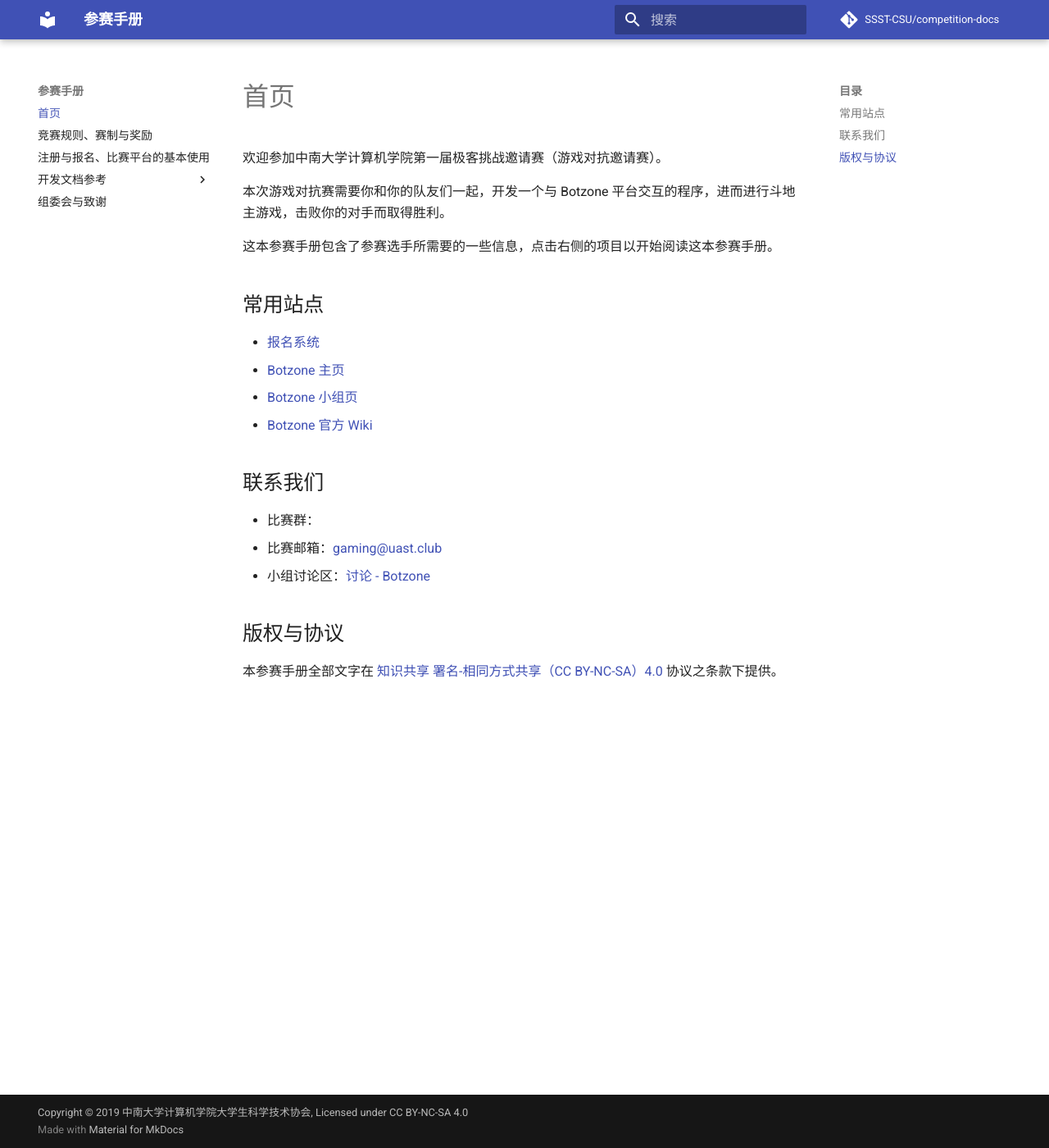
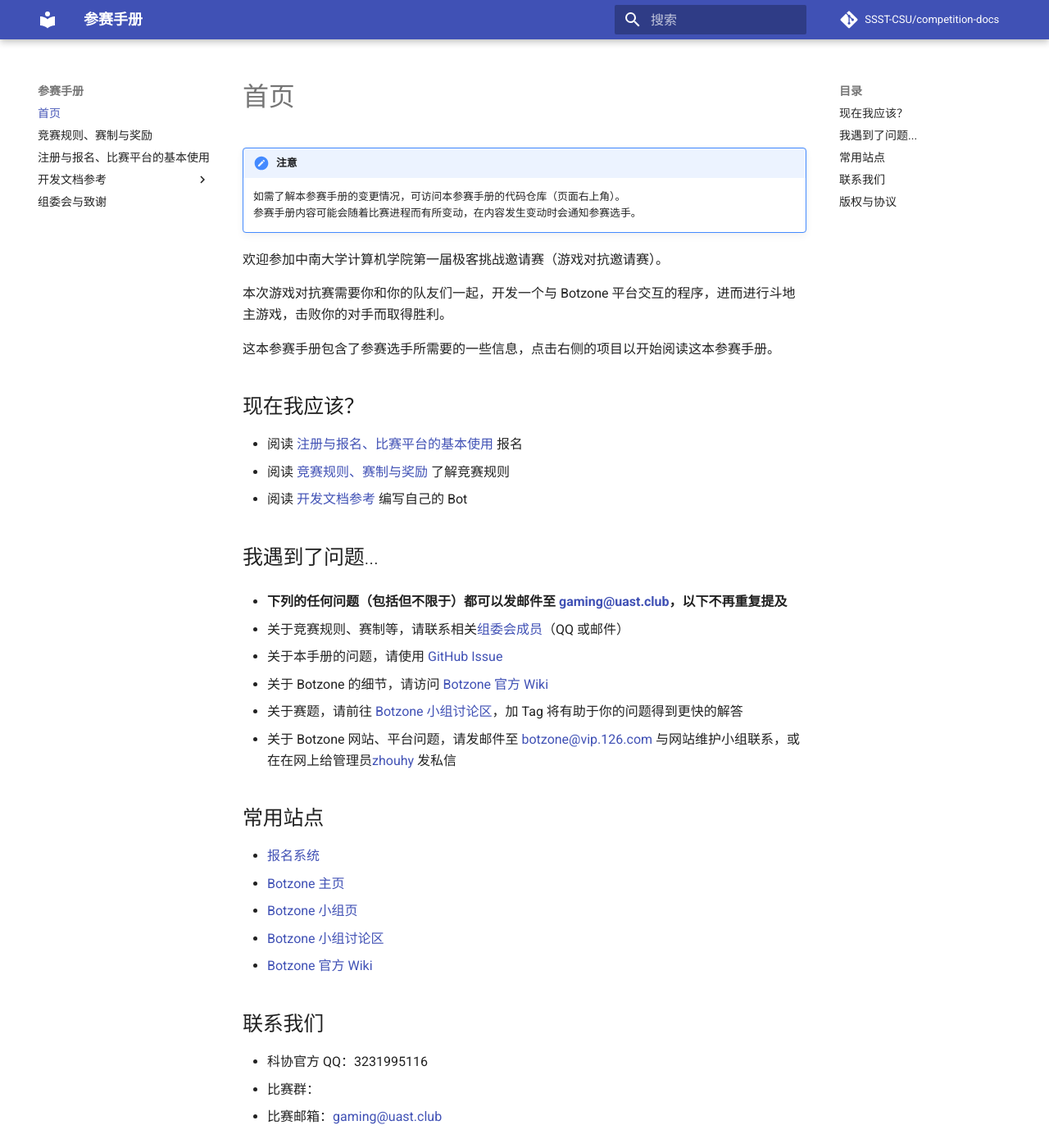
Before and after one commit to SSST-CSU/competition-docs, an MkDocs documentation site: the page built from docs/index.md, in a window 1280 px wide and 1400 px high. Shown: the whole window at 82% size. Built offline with MkDocs 1.6.1 and Material for MkDocs 9.7.7, drawn with Linux system fonts in a browser that asks for light colours; comment, search, counter and statistics services are not loaded; some of the changed text lies outside the part shown.

Commit message:
update document

```diff
--- a/docs/index.md
+++ b/docs/index.md
@@ -1,4 +1,8 @@
 # 首页
+
+!!! 注意
+    如需了解本参赛手册的变更情况，可访问本参赛手册的代码仓库（页面右上角）。
+    参赛手册内容可能会随着比赛进程而有所变动，在内容发生变动时会通知参赛选手。
 
 欢迎参加中南大学计算机学院第一届极客挑战邀请赛（游戏对抗邀请赛）。
 
@@ -6,19 +10,36 @@
 
 这本参赛手册包含了参赛选手所需要的一些信息，点击右侧的项目以开始阅读这本参赛手册。
 
+## 现在我应该？
+
+* 阅读 [注册与报名、比赛平台的基本使用](tutorial.md) 报名
+* 阅读 [竞赛规则、赛制与奖励](competition.md) 了解竞赛规则
+* 阅读 [开发文档参考](rule.md) 编写自己的 Bot
+
+## 我遇到了问题...
+
+* **下列的任何问题（包括但不限于）都可以发邮件至 [gaming@uast.club](mailto:gaming@uast.club)，以下不再重复提及**
+
+* 关于竞赛规则、赛制等，请联系相关[组委会成员](member.md)（QQ 或邮件）
+* 关于本手册的问题，请使用 [GitHub Issue](https://github.com/SSST-CSU/competition-docs/issues)
+* 关于 Botzone 的细节，请访问 [Botzone 官方 Wiki](https://wiki.botzone.org.cn/)
+* 关于赛题，请前往 [Botzone 小组讨论区](https://www.botzone.org.cn/discuss/group-5cc64d7275e55951524c4105)，加 Tag 将有助于你的问题得到更快的解答
+* 关于 Botzone 网站、平台问题，请发邮件至 [botzone@vip.126.com](mailto:botzone@vip.126.com) 与网站维护小组联系，或在在网上给管理员[zhouhy](https://www.botzone.org.cn/account/53684e48a4428bf021bd2f16) 发私信
+
 ## 常用站点
 
-* [报名系统](https://gaming.csu.edu.cn/registry)
+* [报名系统](https://gaming.jxpxxzj.cn:2825)
 * [Botzone 主页](https://botzone.org.cn)
 * [Botzone 小组页](https://www.botzone.org.cn/group/5cc64d7275e55951524c4105)
+* [Botzone 小组讨论区](https://www.botzone.org.cn/discuss/group-5cc64d7275e55951524c4105)
 * [Botzone 官方 Wiki](https://wiki.botzone.org.cn/)
 
 ## 联系我们
 
+* 科协官方 QQ：3231995116
 * 比赛群：
 * 比赛邮箱：[gaming@uast.club](mailto:gaming@uast.club)
-* 小组讨论区：[讨论 - Botzone](https://www.botzone.org.cn/discuss/group-5cc64d7275e55951524c4105)
 
 ## 版权与协议
 
-本参赛手册全部文字在 [知识共享 署名-相同方式共享（CC BY-NC-SA）4.0]() 协议之条款下提供。
+本参赛手册全部文字在 [知识共享 署名-非商业用途-相同方式共享（CC BY-NC-SA）4.0](https://github.com/SSST-CSU/competition-docs/blob/master/LICENSE) 协议之条款下提供。
```
Also changed, not shown: docs/competition.md (+9 -8 lines), docs/tutorial.md (+7 -7 lines).
